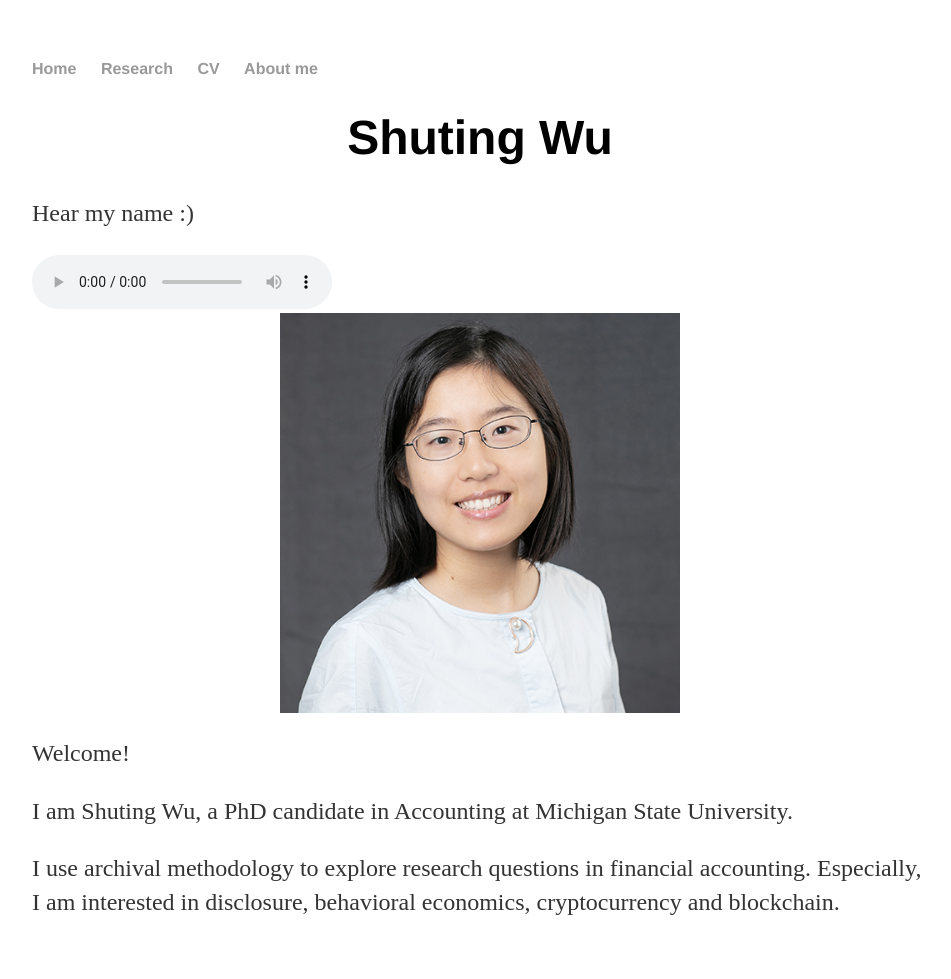
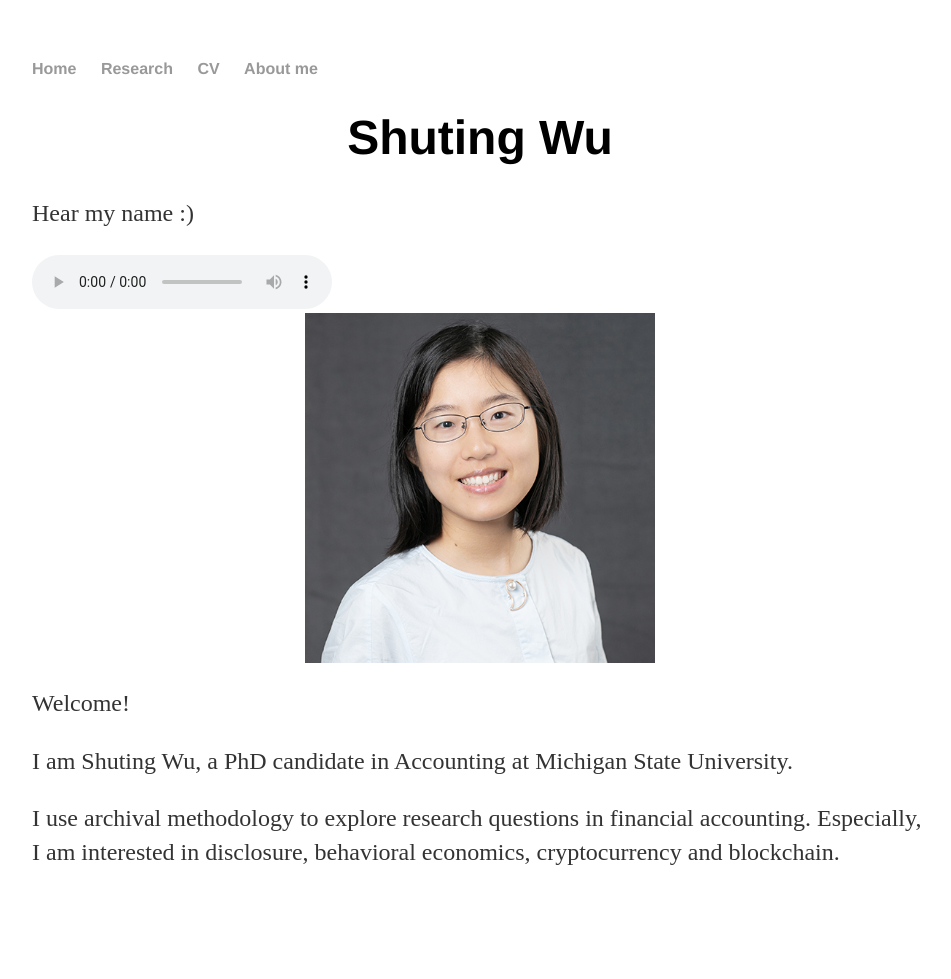
Before and after one commit to shu-ting-wu/shu-ting-wu.github.io, a Jekyll site: the page built from index.html, in a window 1280 px wide. Shown: the whole page, without its empty margins (160-1111 px from the left). Built offline with Jekyll 4.4.1, drawn with Linux system fonts in a browser that asks for light colours; after the commit the page ends 929 px from its top, so only the background shows below that.

Commit message:
Update index.html

```diff
--- a/index.html
+++ b/index.html
@@ -8,7 +8,7 @@
 	<audio controls="controls" autoplay="autoplay">
 		<source src="https://shu-ting-wu.github.io/assets/audio/name.m4a"/>
 	</audio>
-	<img src="https://shu-ting-wu.github.io/assets/image/myimage.jpg"  style="display: block; margin: auto;" width="400"/>
+	<img src="https://shu-ting-wu.github.io/assets/image/myimage.jpg"  style="display: block; margin: auto;" width="350"/>
 	<p>Welcome!</p>
 	<p>I am Shuting Wu, a PhD candidate in Accounting at Michigan State University.</p>
 	<p>I use archival methodology to explore research questions in financial accounting. Especially, I am interested in disclosure, behavioral economics, cryptocurrency and blockchain.</p>
```
